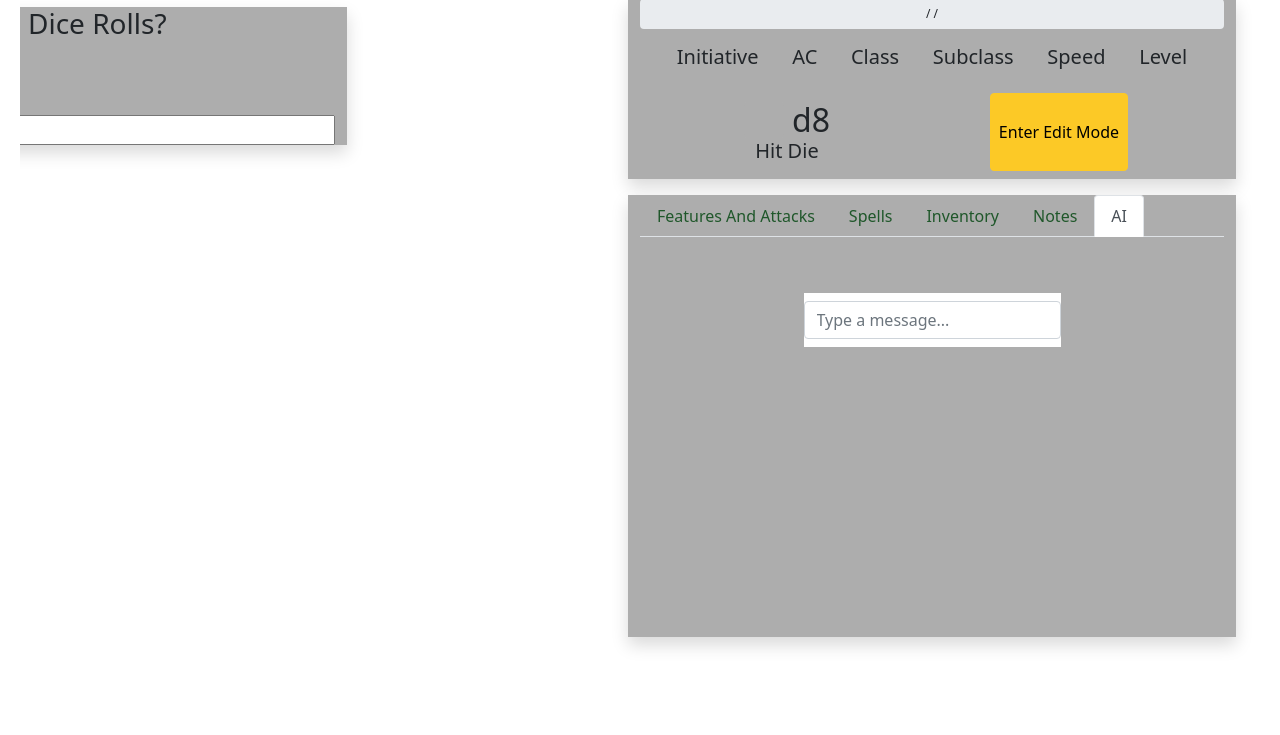
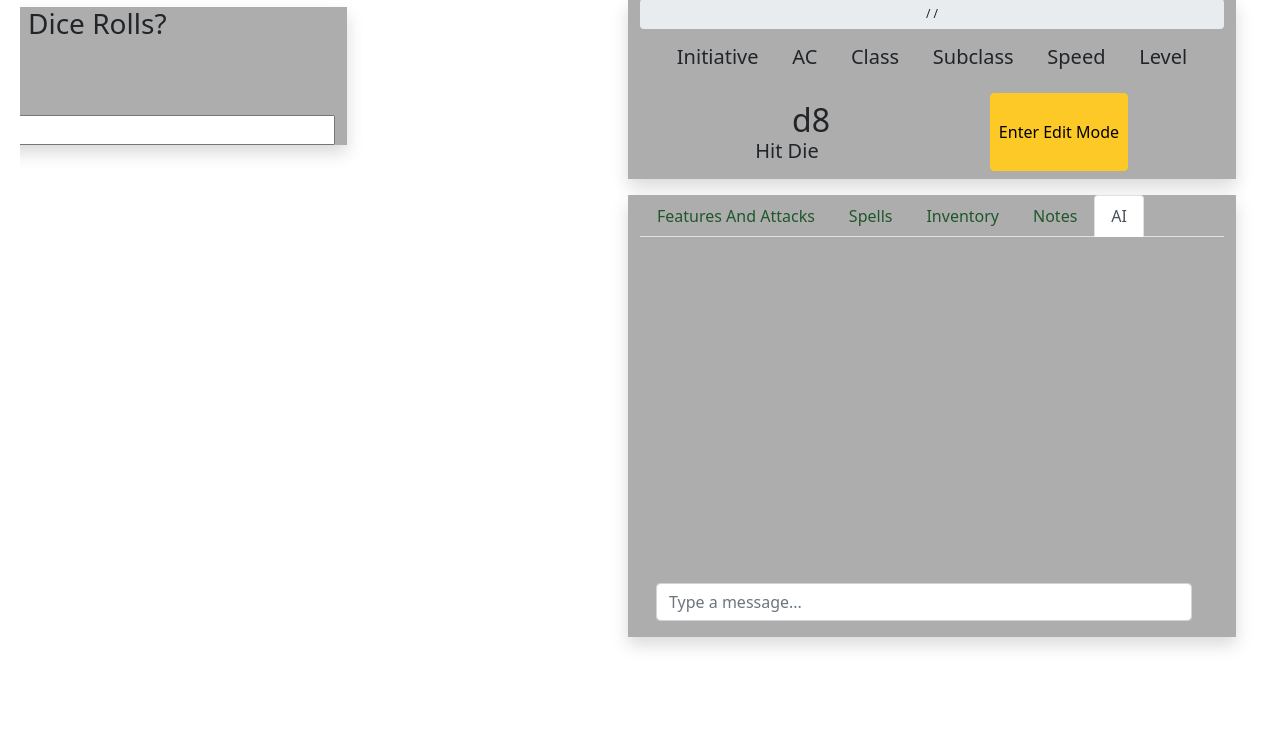
Before and after one commit to Jakub-Zaverka/diplomka, a Python web app: template templates/sheet.html in a window 1280 px wide, after a click on "AI". Shown: the part 85-820 px from the top of the page. Run offline with Jinja, Linux system fonts and the light colour scheme; the template is opened without the code that fills it, so the values that code supplies are empty.

Commit message:
AI messaging look

```diff
--- a/static/scripts.js
+++ b/static/scripts.js
@@ -809,28 +809,34 @@ function postClassChoice(selectElement) {
 
 
 //-----------------------
-// AI
+// AI Assistent
 //-----------------------
 $(document).ready(function () {
     function addMessage(text, sender) {
         let html = '';
         if (sender === 'user') {
             html = `
-            <div class="d-flex align-items-center text-right justify-content-end ">
-                <div class="pr-2"> <span class="name">You</span>
-                    <p class="msg">${text}</p>
+    <div class="d-flex justify-content-end mb-2">
+    <div class="d-flex flex-column align-items-end">
+        <img src="https://i.imgur.com/HpF4BFG.jpg" width="30" class="rounded-circle mb-1" />
+        <span class="fw-bold mb-1">You</span>
+        <div class="bg-primary text-white rounded p-2" style="max-width: 75%; word-wrap: break-word;">
+            ${text}
         </div>
-                <div><img src="https://i.imgur.com/HpF4BFG.jpg" width="30" class="img1" /></div>
+    </div>
 </div>`;
         } else {
             html = `
-            <div class="d-flex align-items-center">
-                <div class="text-left pr-1"><img src="https://img.icons8.com/color/40/000000/guest-female.png" width="30" class="img1" /></div>
-                <div class="pr-2 pl-1"> <span class="name">AI</span>
-                    <p class="msg">${text}</p>
+    <div class="d-flex justify-content-start mb-2">
+        <div>
+            <span class="d-block mb-1 fw-bold">AI</span>
+            <div class="bg-secondary text-dark rounded p-2" style="max-width: 75%; word-wrap: break-word;">
+                ${text}
+            </div>
         </div>
     </div>`;
         }
+
         $('#nav-ai #chat-box').append(html);
         $('#nav-ai #chat-box').scrollTop($('#nav-ai #chat-box')[0].scrollHeight);
     }
@@ -937,7 +943,7 @@ function changeUserInfo(data, password, type) {
             }
             if (type === "username") {
                 document.getElementById("usernameInput").value = result.received.data;
-            document.getElementById("navBarUsername").textContent  = result.received.data;
+                document.getElementById("navBarUsername").textContent = result.received.data;
             }
             // password nepotřebuje update na stránce
         })
@@ -950,42 +956,42 @@ function capitalize(s) {
     return s.charAt(0).toUpperCase() + s.slice(1);
 }
 
-function passwordCheck(){
+function passwordCheck() {
     const newElement = document.getElementById("newPass").value;
     const repeatElement = document.getElementById("repeatPass").value;
     const pass = document.getElementById("pass_password").value;
 
     hideError("password");
 
-    if(newElement === repeatElement){
+    if (newElement === repeatElement) {
         changeUserInfo(newElement, pass, "password");
     } else {
         showError("password", "New passwords do not match");
     }
 }
 
-function usernameCheck(){
+function usernameCheck() {
     const newElement = document.getElementById("newUsername").value;
     const repeatElement = document.getElementById("repeatUsername").value;
     const pass = document.getElementById("pass_username").value;
 
     hideError("username");
 
-    if(newElement === repeatElement){
+    if (newElement === repeatElement) {
         changeUserInfo(newElement, pass, "username");
     } else {
         showError("username", "Usernames do not match");
     }
 }
 
-function emailCheck(){
+function emailCheck() {
     const newElement = document.getElementById("newEmail").value;
     const repeatElement = document.getElementById("repeatEmail").value;
     const pass = document.getElementById("pass_email").value;
 
     hideError("email");
 
-    if(newElement === repeatElement){
+    if (newElement === repeatElement) {
         changeUserInfo(newElement, pass, "email");
     } else {
         showError("email", "Emails do not match");
--- a/templates/sheet.html
+++ b/templates/sheet.html
@@ -546,27 +546,26 @@
                     </div>
                     <!-- AI -->
                     <div class="tab-pane fade" id="nav-ai" role="tabpanel" aria-labelledby="nav-ai-tab">
-                        <div class="tab-scroll-wrapper">
-                            <div class="d-flex justify-content-center container mt-5">
-                                <div class="wrapper">
-                                    <div class="main">
-                                        <div class="px-2 scroll" id="chat-box">
-                                            <!-- Zprávy se budou přidávat sem -->
-                                        </div>
-                                        <nav class="navbar bg-white navbar-expand-sm d-flex justify-content-between">
-                                            <input type="text" id="user-input" class="form-control"
-                                                placeholder="Type a message...">
-                                            <div
-                                                class="icondiv d-flex justify-content-end align-content-center text-center ml-2">
-                                                <i class="fa fa-paperclip icon1"></i>
-                                                <i class="fa fa-arrow-circle-right icon2" id="send-btn"></i>
-                                            </div>
-                                        </nav>
-                                    </div>
+                        <div class="tab-scroll-wrapper d-flex flex-column">
+
+                            <!-- Chat messages -->
+                            <div id="chat-box" class="flex-grow-1 px-2 overflow-auto scroll">
+                                <!-- Zprávy se budou přidávat sem -->
+                            </div>
+
+                            <!-- Input bar -->
+                            <nav class="navbar navbar-expand-sm d-flex justify-content-between mt-2 p-2">
+                                <input type="text" id="user-input" class="form-control me-2"
+                                    placeholder="Type a message...">
+                                <div class="icondiv d-flex justify-content-end align-items-center">
+                                    <i class="fa fa-paperclip icon1 me-2"></i>
+                                    <i class="fa fa-arrow-circle-right icon2" id="send-btn"></i>
                                 </div>
-                            </div>
+                            </nav>
+
                         </div>
                     </div>
+
                     <!-- Stats mobile -->
                     <div class="tab-pane fade" id="nav-stats" role="tabpanel" aria-labelledby="nav-stats-tab">
                         <div class="tab-scroll-wrapper">
```
Lines whose indentation alone changed are shown as unchanged.
